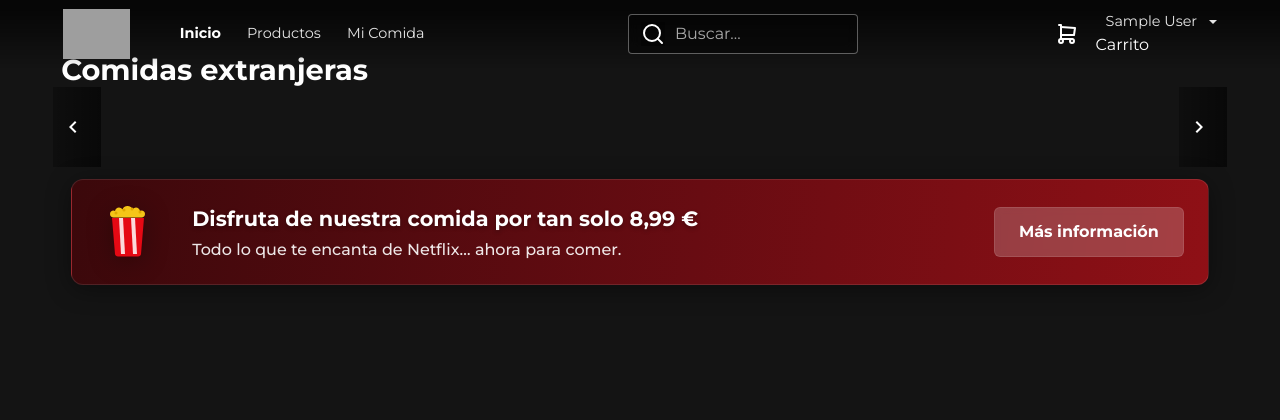
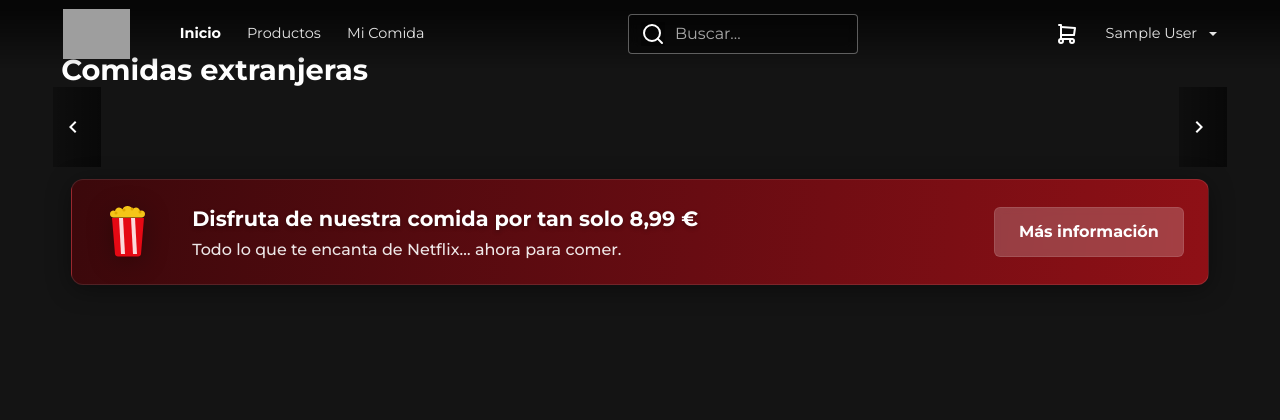
Before and after one commit to arnaucanet/MVC, a PHP site: page /index.php in a window 1280 px wide. Shown: the top 420 px of the page. Run offline with PHP 8.4, Linux system fonts and the light colour scheme; the visitor is signed in with stand-in values (Sample User, id 1); data that the repository does not hold is empty; grey boxes are pictures that could not be loaded.

Commit message:
Eliminar la etiqueta "Carrito" del encabezado.

```diff
--- a/view/parcials/header.php
+++ b/view/parcials/header.php
@@ -120,7 +120,6 @@ $currentController = isset($_GET['controller']) ? strtolower($_GET['controller']
                     <li><a class="dropdown-item" href="index.php?controller=Usuario&action=logout">Cerrar sesión en NetflixEats</a></li>
                   </ul>
                 </div>
-                <div class="flex">Carrito</div>
               <?php else: ?>
                 <a class="btn btn-red btn-sm" href="index.php?controller=Usuario&action=login">Iniciar sesión</a>
               <?php endif; ?>
```
